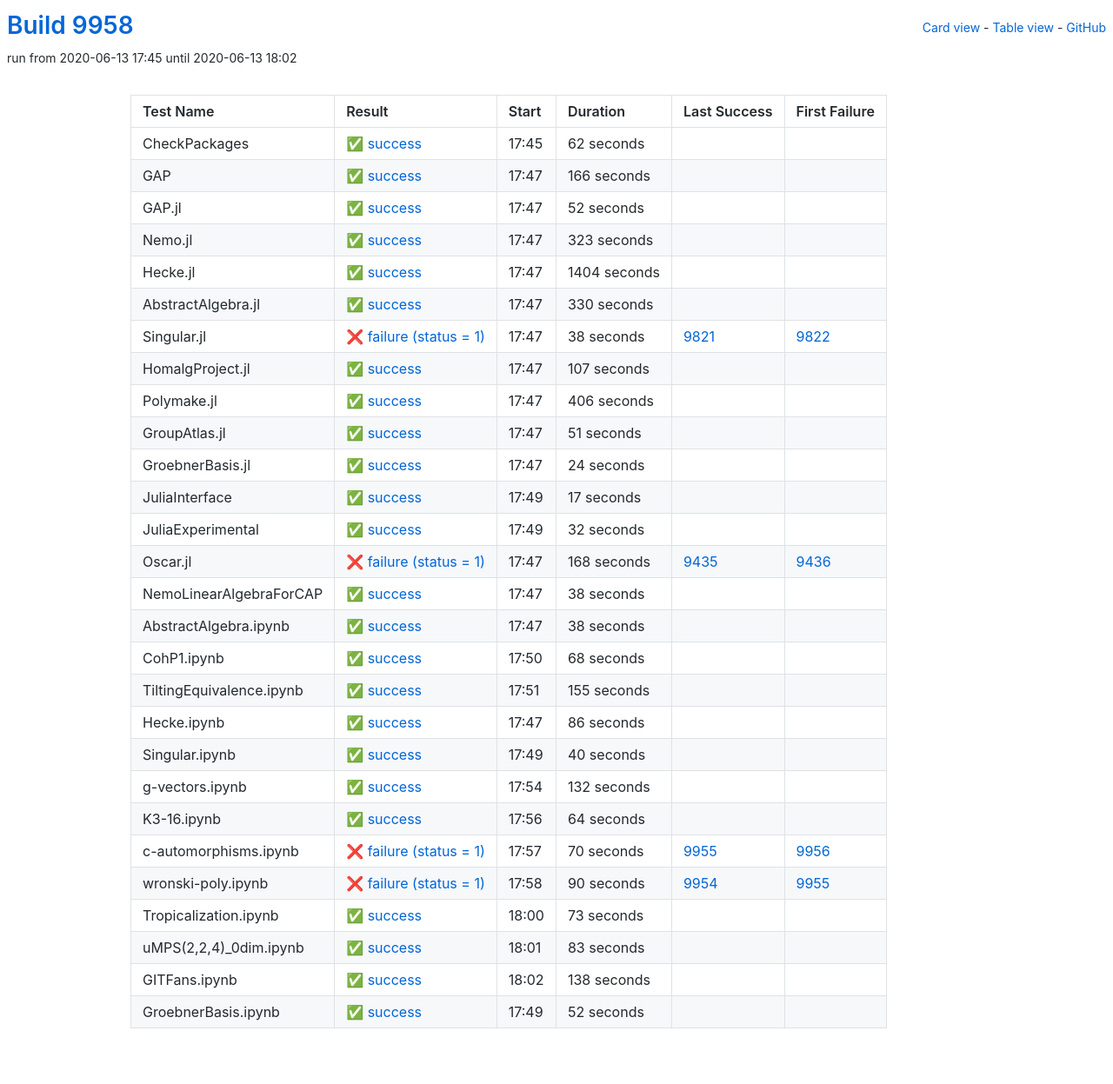
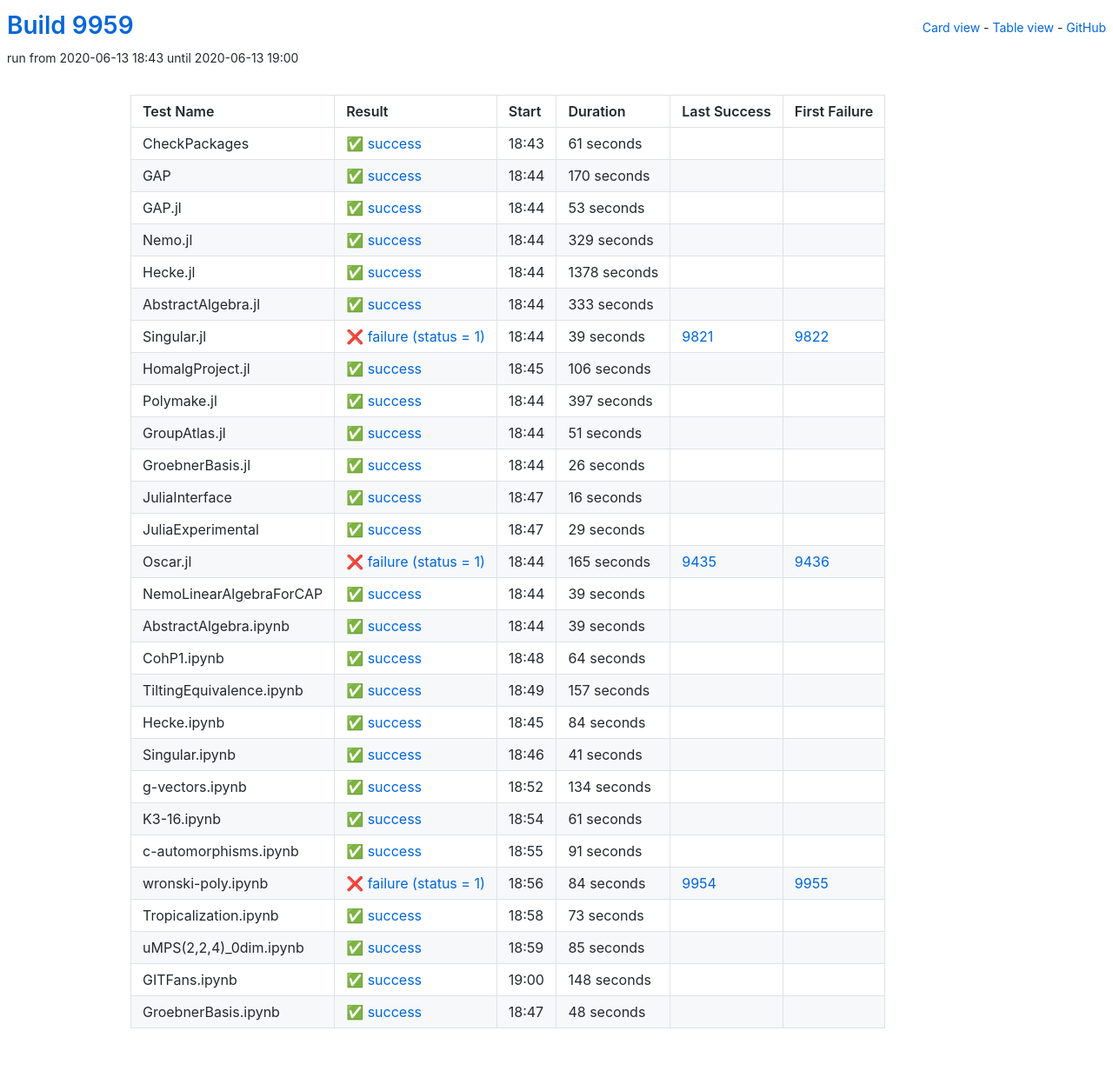
Before and after one commit to oscar-system/oscar-ci-status, a Jekyll site: the page built from table.html, in a window 1280 px wide. Shown: the whole page at 87% size. Built offline with Jekyll 4.4.1, drawn with Linux system fonts in a browser that asks for light colours.

Commit message:
Build #9959

```diff
--- a/_data/ci.yml
+++ b/_data/ci.yml
@@ -1,6 +1,6 @@
 ---
-build: 9958
-build_url: https://oscarci.mathematik.uni-kl.de/job/oscar/9958/
+build: 9959
+build_url: https://oscarci.mathematik.uni-kl.de/job/oscar/9959/
 job: oscar
 organization: oscar-system
 repo: oscar-ci-status
@@ -8,116 +8,116 @@
 tests:
 - name: CheckPackages
   id: checkpackages
-  log: https://oscarci.mathematik.uni-kl.de/job/oscar/9958/artifact/logs/build-9958/CheckPackages.log
-  start: 2020-06-13 17:45
+  log: https://oscarci.mathematik.uni-kl.de/job/oscar/9959/artifact/logs/build-9959/CheckPackages.log
+  start: 2020-06-13 18:43
   success: true
   exitcode: 0
   status: success
-  duration: 62
+  duration: 61
   last_success: false
   last_success_url:
   first_failure: false
   first_failure_url:
 - name: GAP
   id: gap
-  log: https://oscarci.mathematik.uni-kl.de/job/oscar/9958/artifact/logs/build-9958/GAP.log
-  start: 2020-06-13 17:47
+  log: https://oscarci.mathematik.uni-kl.de/job/oscar/9959/artifact/logs/build-9959/GAP.log
+  start: 2020-06-13 18:44
   success: true
   exitcode: 0
   status: success
-  duration: 166
+  duration: 170
   last_success: false
   last_success_url:
   first_failure: false
   first_failure_url:
 - name: GAP.jl
   id: gap-jl
-  log: https://oscarci.mathematik.uni-kl.de/job/oscar/9958/artifact/logs/build-9958/GAP.jl.log
-  start: 2020-06-13 17:47
+  log: https://oscarci.mathematik.uni-kl.de/job/oscar/9959/artifact/logs/build-9959/GAP.jl.log
+  start: 2020-06-13 18:44
   success: true
   exitcode: 0
   status: success
-  duration: 52
+  duration: 53
   last_success: false
   last_success_url:
   first_failure: false
   first_failure_url:
 - name: Nemo.jl
   id: nemo-jl
-  log: https://oscarci.mathematik.uni-kl.de/job/oscar/9958/artifact/logs/build-9958/Nemo.jl.log
-  start: 2020-06-13 17:47
+  log: https://oscarci.mathematik.uni-kl.de/job/oscar/9959/artifact/logs/build-9959/Nemo.jl.log
+  start: 2020-06-13 18:44
   success: true
   exitcode: 0
   status: success
-  duration: 323
+  duration: 329
   last_success: false
   last_success_url:
   first_failure: false
   first_failure_url:
 - name: Hecke.jl
   id: hecke-jl
-  log: https://oscarci.mathematik.uni-kl.de/job/oscar/9958/artifact/logs/build-9958/Hecke.jl.log
-  start: 2020-06-13 17:47
+  log: https://oscarci.mathematik.uni-kl.de/job/oscar/9959/artifact/logs/build-9959/Hecke.jl.log
+  start: 2020-06-13 18:44
   success: true
   exitcode: 0
   status: success
-  duration: 1404
+  duration: 1378
   last_success: false
   last_success_url:
   first_failure: false
   first_failure_url:
 - name: AbstractAlgebra.jl
   id: abstractalgebra-jl
-  log: https://oscarci.mathematik.uni-kl.de/job/oscar/9958/artifact/logs/build-9958/AbstractAlgebra.jl.log
-  start: 2020-06-13 17:47
+  log: https://oscarci.mathematik.uni-kl.de/job/oscar/9959/artifact/logs/build-9959/AbstractAlgebra.jl.log
+  start: 2020-06-13 18:44
   success: true
   exitcode: 0
   status: success
-  duration: 330
+  duration: 333
   last_success: false
   last_success_url:
   first_failure: false
   first_failure_url:
 - name: Singular.jl
   id: singular-jl
-  log: https://oscarci.mathematik.uni-kl.de/job/oscar/9958/artifact/logs/build-9958/Singular.jl.log
-  start: 2020-06-13 17:47
+  log: https://oscarci.mathematik.uni-kl.de/job/oscar/9959/artifact/logs/build-9959/Singular.jl.log
+  start: 2020-06-13 18:44
   success: false
   exitcode: 1
   status: failure
-  duration: 38
+  duration: 39
   last_success: 9821
   last_success_url: https://oscarci.mathematik.uni-kl.de/job/oscar/9821/
   first_failure: 9822
   first_failure_url: https://oscarci.mathematik.uni-kl.de/job/oscar/9822/
 - name: HomalgProject.jl
   id: homalgproject-jl
-  log: https://oscarci.mathematik.uni-kl.de/job/oscar/9958/artifact/logs/build-9958/HomalgProject.jl.log
-  start: 2020-06-13 17:47
+  log: https://oscarci.mathematik.uni-kl.de/job/oscar/9959/artifact/logs/build-9959/HomalgProject.jl.log
+  start: 2020-06-13 18:45
   success: true
   exitcode: 0
   status: success
-  duration: 107
+  duration: 106
   last_success: false
   last_success_url:
   first_failure: false
   first_failure_url:
 - name: Polymake.jl
   id: polymake-jl
-  log: https://oscarci.mathematik.uni-kl.de/job/oscar/9958/artifact/logs/build-9958/Polymake.jl.log
-  start: 2020-06-13 17:47
+  log: https://oscarci.mathematik.uni-kl.de/job/oscar/9959/artifact/logs/build-9959/Polymake.jl.log
+  start: 2020-06-13 18:44
   success: true
   exitcode: 0
   status: success
-  duration: 406
+  duration: 397
   last_success: false
   last_success_url:
   first_failure: false
   first_failure_url:
 - name: GroupAtlas.jl
   id: groupatlas-jl
-  log: https://oscarci.mathematik.uni-kl.de/job/oscar/9958/artifact/logs/build-9958/GroupAtlas.jl.log
-  start: 2020-06-13 17:47
+  log: https://oscarci.mathematik.uni-kl.de/job/oscar/9959/artifact/logs/build-9959/GroupAtlas.jl.log
+  start: 2020-06-13 18:44
   success: true
   exitcode: 0
   status: success
@@ -128,140 +128,80 @@
   first_failure_url:
 - name: GroebnerBasis.jl
   id: groebnerbasis-jl
-  log: https://oscarci.mathematik.uni-kl.de/job/oscar/9958/artifact/logs/build-9958/GroebnerBasis.jl.log
-  start: 2020-06-13 17:47
+  log: https://oscarci.mathematik.uni-kl.de/job/oscar/9959/artifact/logs/build-9959/GroebnerBasis.jl.log
+  start: 2020-06-13 18:44
   success: true
   exitcode: 0
   status: success
-  duration: 24
+  duration: 26
   last_success: false
   last_success_url:
   first_failure: false
   first_failure_url:
 - name: JuliaInterface
   id: juliainterface
-  log: https://oscarci.mathematik.uni-kl.de/job/oscar/9958/artifact/logs/build-9958/JuliaInterface.log
-  start: 2020-06-13 17:49
+  log: https://oscarci.mathematik.uni-kl.de/job/oscar/9959/artifact/logs/build-9959/JuliaInterface.log
+  start: 2020-06-13 18:47
   success: true
   exitcode: 0
   status: success
-  duration: 17
+  duration: 16
   last_success: false
   last_success_url:
   first_failure: false
   first_failure_url:
 - name: JuliaExperimental
   id: juliaexperimental
-  log: https://oscarci.mathematik.uni-kl.de/job/oscar/9958/artifact/logs/build-9958/JuliaExperimental.log
-  start: 2020-06-13 17:49
+  log: https://oscarci.mathematik.uni-kl.de/job/oscar/9959/artifact/logs/build-9959/JuliaExperimental.log
+  start: 2020-06-13 18:47
   success: true
   exitcode: 0
   status: success
-  duration: 32
+  duration: 29
   last_success: false
   last_success_url:
   first_failure: false
   first_failure_url:
 - name: Oscar.jl
   id: oscar-jl
-  log: https://oscarci.mathematik.uni-kl.de/job/oscar/9958/artifact/logs/build-9958/Oscar.jl.log
-  start: 2020-06-13 17:47
+  log: https://oscarci.mathematik.uni-kl.de/job/oscar/9959/artifact/logs/build-9959/Oscar.jl.log
+  start: 2020-06-13 18:44
   success: false
   exitcode: 1
   status: failure
-  duration: 168
+  duration: 165
   last_success: 9435
   last_success_url: https://oscarci.mathematik.uni-kl.de/job/oscar/9435/
   first_failure: 9436
   first_failure_url: https://oscarci.mathematik.uni-kl.de/job/oscar/9436/
 - name: NemoLinearAlgebraForCAP
   id: nemolinearalgebraforcap
-  log: https://oscarci.mathematik.uni-kl.de/job/oscar/9958/artifact/logs/build-9958/NemoLinearAlgebraForCAP.log
-  start: 2020-06-13 17:47
+  log: https://oscarci.mathematik.uni-kl.de/job/oscar/9959/artifact/logs/build-9959/NemoLinearAlgebraForCAP.log
+  start: 2020-06-13 18:44
   success: true
   exitcode: 0
   status: success
-  duration: 38
+  duration: 39
   last_success: false
   last_success_url:
   first_failure: false
   first_failure_url:
 - name: AbstractAlgebra.ipynb
   id: abstractalgebra-ipynb
-  log: https://oscarci.mathematik.uni-kl.de/job/oscar/9958/artifact/logs/build-9958/AbstractAlgebra.ipynb.log
-  start: 2020-06-13 17:47
+  log: https://oscarci.mathematik.uni-kl.de/job/oscar/9959/artifact/logs/build-9959/AbstractAlgebra.ipynb.log
+  start: 2020-06-13 18:44
   success: true
   exitcode: 0
   status: success
-  duration: 38
+  duration: 39
   last_success: false
   last_success_url:
   first_failure: false
   first_failure_url:
 - name: CohP1.ipynb
   id: cohp1-ipynb
-  log: https://oscarci.mathematik.uni-kl.de/job/oscar/9958/artifact/logs/build-9958/CohP1.ipynb.log
-  start: 2020-06-13 17:50
-  success: true
-  exitcode: 0
-  status: success
-  duration: 68
-  last_success: false
-  last_success_url:
-  first_failure: false
-  first_failure_url:
-- name: TiltingEquivalence.ipynb
-  id: tiltingequivalence-ipynb
-  log: https://oscarci.mathematik.uni-kl.de/job/oscar/9958/artifact/logs/build-9958/TiltingEquivalence.ipynb.log
-  start: 2020-06-13 17:51
-  success: true
-  exitcode: 0
-  status: success
-  duration: 155
-  last_success: false
-  last_success_url:
-  first_failure: false
-  first_failure_url:
-- name: Hecke.ipynb
-  id: hecke-ipynb
-  log: https://oscarci.mathematik.uni-kl.de/job/oscar/9958/artifact/logs/build-9958/Hecke.ipynb.log
-  start: 2020-06-13 17:47
-  success: true
-  exitcode: 0
-  status: success
-  duration: 86
-  last_success: false
-  last_success_url:
-  first_failure: false
-  first_failure_url:
-- name: Singular.ipynb
-  id: singular-ipynb
-  log: https://oscarci.mathematik.uni-kl.de/job/oscar/9958/artifact/logs/build-9958/Singular.ipynb.log
-  start: 2020-06-13 17:49
-  success: true
-  exitcode: 0
-  status: success
-  duration: 40
-  last_success: false
-  last_success_url:
-  first_failure: false
-  first_failure_url:
-- name: g-vectors.ipynb
-  id: g-vectors-ipynb
-  log: https://oscarci.mathematik.uni-kl.de/job/oscar/9958/artifact/logs/build-9958/g-vectors.ipynb.log
-  start: 2020-06-13 17:54
-  success: true
-  exitcode: 0
-  status: success
-  duration: 132
-  last_success: false
-  last_success_url:
-  first_failure: false
-  first_failure_url:
-- name: K3-16.ipynb
-  id: k3-16-ipynb
-  log: https://oscarci.mathematik.uni-kl.de/job/oscar/9958/artifact/logs/build-9958/K3-16.ipynb.log
-  start: 2020-06-13 17:56
+  log: https://oscarci.mathematik.uni-kl.de/job/oscar/9959/artifact/logs/build-9959/CohP1.ipynb.log
+  start: 2020-06-13 18:48
   success: true
   exitcode: 0
   status: success
@@ -270,34 +210,94 @@
   last_success_url:
   first_failure: false
   first_failure_url:
+- name: TiltingEquivalence.ipynb
+  id: tiltingequivalence-ipynb
+  log: https://oscarci.mathematik.uni-kl.de/job/oscar/9959/artifact/logs/build-9959/TiltingEquivalence.ipynb.log
+  start: 2020-06-13 18:49
+  success: true
+  exitcode: 0
+  status: success
+  duration: 157
+  last_success: false
+  last_success_url:
+  first_failure: false
+  first_failure_url:
+- name: Hecke.ipynb
+  id: hecke-ipynb
+  log: https://oscarci.mathematik.uni-kl.de/job/oscar/9959/artifact/logs/build-9959/Hecke.ipynb.log
+  start: 2020-06-13 18:45
+  success: true
+  exitcode: 0
+  status: success
+  duration: 84
+  last_success: false
+  last_success_url:
+  first_failure: false
+  first_failure_url:
+- name: Singular.ipynb
+  id: singular-ipynb
+  log: https://oscarci.mathematik.uni-kl.de/job/oscar/9959/artifact/logs/build-9959/Singular.ipynb.log
+  start: 2020-06-13 18:46
+  success: true
+  exitcode: 0
+  status: success
+  duration: 41
+  last_success: false
+  last_success_url:
+  first_failure: false
+  first_failure_url:
+- name: g-vectors.ipynb
+  id: g-vectors-ipynb
+  log: https://oscarci.mathematik.uni-kl.de/job/oscar/9959/artifact/logs/build-9959/g-vectors.ipynb.log
+  start: 2020-06-13 18:52
+  success: true
+  exitcode: 0
+  status: success
+  duration: 134
+  last_success: false
+  last_success_url:
+  first_failure: false
+  first_failure_url:
+- name: K3-16.ipynb
+  id: k3-16-ipynb
+  log: https://oscarci.mathematik.uni-kl.de/job/oscar/9959/artifact/logs/build-9959/K3-16.ipynb.log
+  start: 2020-06-13 18:54
+  success: true
+  exitcode: 0
+  status: success
+  duration: 61
+  last_success: false
+  last_success_url:
+  first_failure: false
+  first_failure_url:
 - name: c-automorphisms.ipynb
   id: c-automorphisms-ipynb
-  log: https://oscarci.mathematik.uni-kl.de/job/oscar/9958/artifact/logs/build-9958/c-automorphisms.ipynb.log
-  start: 2020-06-13 17:57
+  log: https://oscarci.mathematik.uni-kl.de/job/oscar/9959/artifact/logs/build-9959/c-automorphisms.ipynb.log
+  start: 2020-06-13 18:55
+  success: true
+  exitcode: 0
+  status: success
+  duration: 91
+  last_success: false
+  last_success_url:
+  first_failure: false
+  first_failure_url:
+- name: wronski-poly.ipynb
+  id: wronski-poly-ipynb
+  log: https://oscarci.mathematik.uni-kl.de/job/oscar/9959/artifact/logs/build-9959/wronski-poly.ipynb.log
+  start: 2020-06-13 18:56
   success: false
   exitcode: 1
   status: failure
-  duration: 70
-  last_success: 9955
-  last_success_url: https://oscarci.mathematik.uni-kl.de/job/oscar/9955/
-  first_failure: 9956
-  first_failure_url: https://oscarci.mathematik.uni-kl.de/job/oscar/9956/
-- name: wronski-poly.ipynb
-  id: wronski-poly-ipynb
-  log: https://oscarci.mathematik.uni-kl.de/job/oscar/9958/artifact/logs/build-9958/wronski-poly.ipynb.log
-  start: 2020-06-13 17:58
-  success: false
-  exitcode: 1
-  status: failure
-  duration: 90
+  duration: 84
   last_success: 9954
   last_success_url: https://oscarci.mathematik.uni-kl.de/job/oscar/9954/
   first_failure: 9955
   first_failure_url: https://oscarci.mathematik.uni-kl.de/job/oscar/9955/
 - name: Tropicalization.ipynb
   id: tropicalization-ipynb
-  log: https://oscarci.mathematik.uni-kl.de/job/oscar/9958/artifact/logs/build-9958/Tropicalization.ipynb.log
-  start: 2020-06-13 18:00
+  log: https://oscarci.mathematik.uni-kl.de/job/oscar/9959/artifact/logs/build-9959/Tropicalization.ipynb.log
+  start: 2020-06-13 18:58
   success: true
   exitcode: 0
   status: success
@@ -308,36 +308,36 @@
   first_failure_url:
 - name: uMPS(2,2,4)_0dim.ipynb
   id: umps-2-2-4-0dim-ipynb
-  log: https://oscarci.mathematik.uni-kl.de/job/oscar/9958/artifact/logs/build-9958/uMPS-2-2-4-_0dim.ipynb.log
-  start: 2020-06-13 18:01
+  log: https://oscarci.mathematik.uni-kl.de/job/oscar/9959/artifact/logs/build-9959/uMPS-2-2-4-_0dim.ipynb.log
+  start: 2020-06-13 18:59
   success: true
   exitcode: 0
   status: success
-  duration: 83
+  duration: 85
   last_success: false
   last_success_url:
   first_failure: false
   first_failure_url:
 - name: GITFans.ipynb
   id: gitfans-ipynb
-  log: https://oscarci.mathematik.uni-kl.de/job/oscar/9958/artifact/logs/build-9958/GITFans.ipynb.log
-  start: 2020-06-13 18:02
+  log: https://oscarci.mathematik.uni-kl.de/job/oscar/9959/artifact/logs/build-9959/GITFans.ipynb.log
+  start: 2020-06-13 19:00
   success: true
   exitcode: 0
   status: success
-  duration: 138
+  duration: 148
   last_success: false
   last_success_url:
   first_failure: false
   first_failure_url:
 - name: GroebnerBasis.ipynb
   id: groebnerbasis-ipynb
-  log: https://oscarci.mathematik.uni-kl.de/job/oscar/9958/artifact/logs/build-9958/GroebnerBasis.ipynb.log
-  start: 2020-06-13 17:49
+  log: https://oscarci.mathematik.uni-kl.de/job/oscar/9959/artifact/logs/build-9959/GroebnerBasis.ipynb.log
+  start: 2020-06-13 18:47
   success: true
   exitcode: 0
   status: success
-  duration: 52
+  duration: 48
   last_success: false
   last_success_url:
   first_failure: false
```
Also changed, not shown: README.md.
